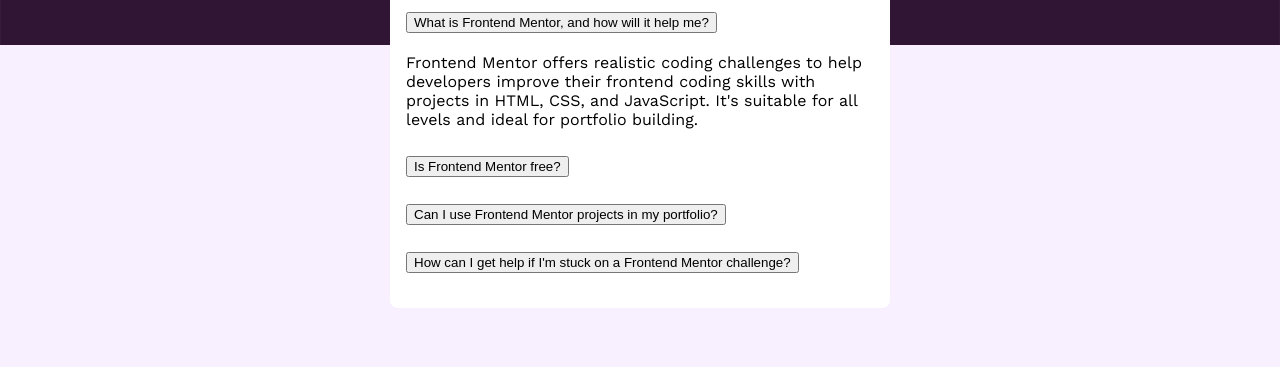
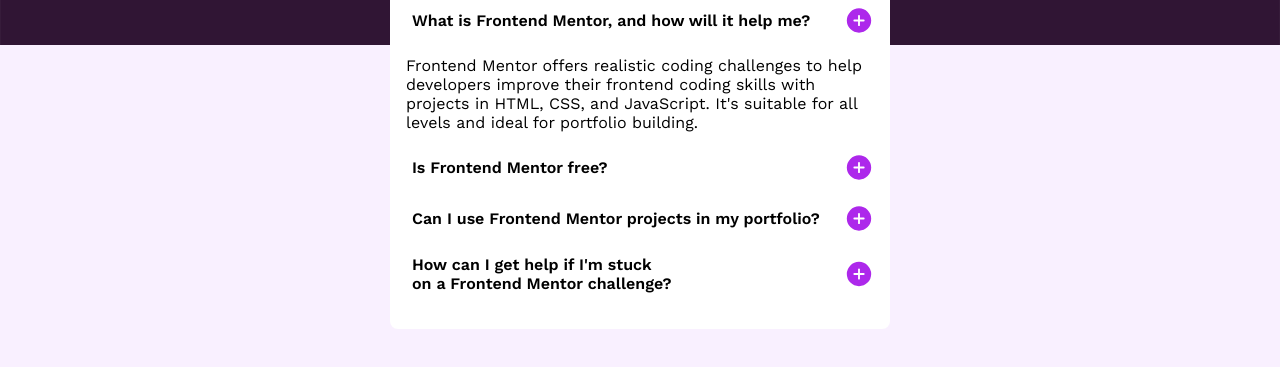
Before and after one commit to sintactico-glitch/fm-faq-accordion, a plain HTML site: page index.html in a window 1280 px wide. Shown: the part 235-602 px from the top of the page. Drawn offline with nearby package versions, Linux system fonts and the light colour scheme.

Commit message:
style(faq): Added styles for the .accordion-question and .accordion-item-title. Also added icon, pending accesibility for the icon

```diff
--- a/css/main.css
+++ b/css/main.css
@@ -85,6 +85,20 @@ p, li, figcaption {
   width: 24px;
 }
 
+.accordion-question {
+  display: flex;
+  justify-content: space-between;
+}
+
+.accordion-item-title {
+  background-color: var(--white);
+  border: none;
+  font-family: var(--font);
+  font-weight: 600;
+  font-size: 16px;
+  text-align: start;
+}
+
 @media screen and (min-width: 600px) {
   .header {
     background-image: url("/assets/images/background-pattern-desktop.svg");
--- a/index.html
+++ b/index.html
@@ -21,10 +21,11 @@
     <div class="accordion">
 
       <div class="accordion-item">
-        <h2>
-          <button type="button" aria-expanded="false" id="faq-header-1" aria-controls="faq-content-1">
+        <h2 class="accordion-question">
+          <button type="button" aria-expanded="false" id="faq-header-1" aria-controls="faq-content-1" class="accordion-item-title">
             What is Frontend Mentor, and how will it help me?
           </button>
+          <img src="./assets/images/icon-plus.svg" alt="Icon">
         </h2>
         <div id="faq-content-1" aria-labelledby="faq-header-1" role="region" >
           <p>Frontend Mentor offers realistic coding challenges to help developers improve their frontend coding skills with projects in HTML, CSS, and JavaScript. It's suitable for all levels and ideal for portfolio building.</p>
@@ -32,10 +33,11 @@
       </div>
 
       <div class="accordion-item">
-        <h2>
-          <button type="button" aria-expanded="false" id="faq-header-2" aria-controls="faq-content-2">
+        <h2 class="accordion-question">
+          <button type="button" aria-expanded="false" id="faq-header-2" aria-controls="faq-content-2" class="accordion-item-title">
             Is Frontend Mentor free?
           </button>
+          <img src="./assets/images/icon-plus.svg" alt="Icon">
         </h2>
         <div id="faq-content-2" aria-labelledby="faq-header-2" role="region" hidden>
           <p>Yes, Frontend Mentor offers both free and premium coding challenges, with the free option providing access to a range of projects suitable for all skill levels.</p>
@@ -43,10 +45,11 @@
       </div>
 
       <div class="accordion-item">
-        <h2>
-          <button type="button" aria-expanded="false" id="faq-header-3" aria-controls="faq-content-3">
+        <h2 class="accordion-question">
+          <button type="button" aria-expanded="false" id="faq-header-3" aria-controls="faq-content-3" class="accordion-item-title">
             Can I use Frontend Mentor projects in my portfolio?
           </button>
+          <img src="./assets/images/icon-plus.svg" alt="Icon">
         </h2>
         <div id="faq-content-3" aria-labelledby="faq-header-3" role="region" hidden>
           <p>Yes, you can use projects completed on Frontend Mentor in your portfolio. It's an excellent way to showcase your skills to potential employers!</p>
@@ -54,10 +57,11 @@
       </div>
 
       <div class="accordion-item">
-        <h2>
-          <button type="button" aria-expanded="false" id="faq-header-4" aria-controls="faq-content-4">
+        <h2 class="accordion-question">
+          <button type="button" aria-expanded="false" id="faq-header-4" aria-controls="faq-content-4" class="accordion-item-title">
             How can I get help if I'm stuck on a Frontend Mentor challenge?
           </button>
+          <img src="./assets/images/icon-plus.svg" alt="Icon">
         </h2>
         <div id="faq-content-4" aria-labelledby="faq-header-4" role="region" hidden>
           The best place to get help is inside Frontend Mentor's Discord community. There's a help channel where you can ask questions and seek support from other community members.
```
